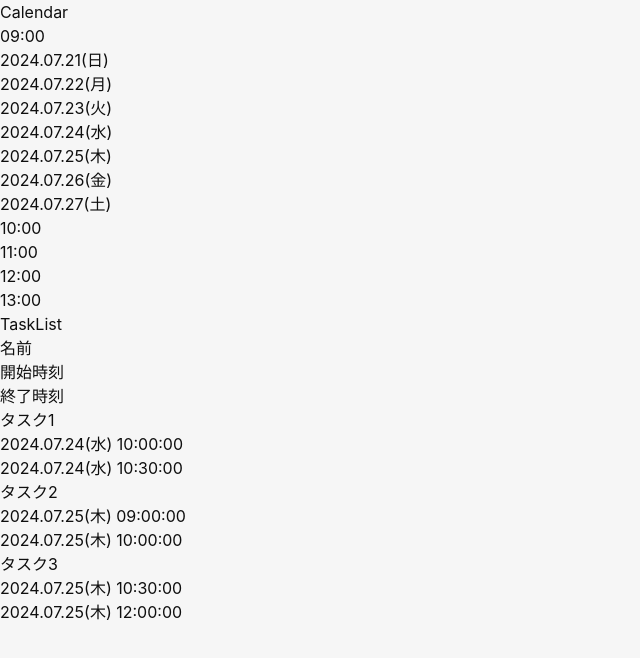
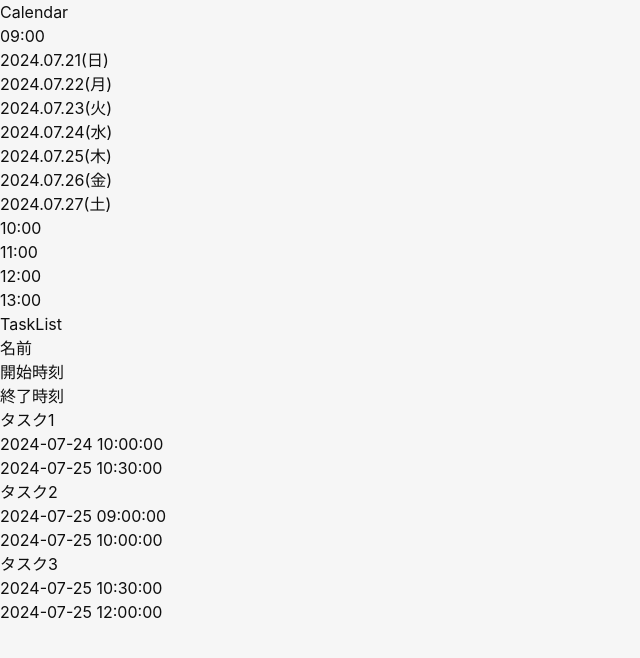
Before and after one commit to byrschcrm/tauri-app, a React (Vite) app: page / in a window 1280 px wide. Shown: the top 658 px of the page, without its empty margins (0-640 px from the left). Built offline with nearby package versions, Linux system fonts and the light colour scheme.

Commit message:
Day.jsインストール

```diff
--- a/package.json
+++ b/package.json
@@ -11,6 +11,7 @@
   },
   "dependencies": {
     "@tauri-apps/api": "^1",
+    "dayjs": "^1.11.12",
     "react": "^18.2.0",
     "react-dom": "^18.2.0"
   },
--- a/src/App.tsx
+++ b/src/App.tsx
@@ -2,6 +2,7 @@ import "./App.css";
 import { useState } from 'react';
 import Calendar from "./Calendar"
 import TaskList from "./TaskList";
+import dayjs from "dayjs";
 
 function App() {
   const [tasks, setTasks] = useState(getTasks())
@@ -22,9 +23,9 @@ function App() {
 
 const getTasks = () => {
   return [
-    { name: 'タスク1', start_date: '2024.07.24(水) 10:00:00', end_date: '2024.07.24(水) 10:30:00' },
-    { name: 'タスク2', start_date: '2024.07.25(木) 09:00:00', end_date: '2024.07.25(木) 10:00:00' },
-    { name: 'タスク3', start_date: '2024.07.25(木) 10:30:00', end_date: '2024.07.25(木) 12:00:00' },
+    { name: 'タスク1', start_date: dayjs('2024-07-24 10:00:00'), end_date: dayjs('2024-07-25 10:30:00') },
+    { name: 'タスク2', start_date: dayjs('2024-07-25 09:00:00'), end_date: dayjs('2024-07-25 10:00:00') },
+    { name: 'タスク3', start_date: dayjs('2024-07-25 10:30:00'), end_date: dayjs('2024-07-25 12:00:00') },
   ]
 }
 
--- a/src/TaskList.tsx
+++ b/src/TaskList.tsx
@@ -18,8 +18,8 @@ const TaskList: FC<Props> = (props) => {
                 tasks.flatMap((t) =>
                     <>
                         <div className="border border-gray-400 h-5" contentEditable={true}>{t.name}</div>
-                        <div className="border border-gray-400 h-5" contentEditable={true}>{t.start_date}</div>
-                        <div className="border border-gray-400 h-5" contentEditable={true}>{t.end_date}</div>
+                        <div className="border border-gray-400 h-5" contentEditable={true}>{t.start_date.format("YYYY-MM-DD HH:mm:ss")}</div>
+                        <div className="border border-gray-400 h-5" contentEditable={true}>{t.end_date.format("YYYY-MM-DD HH:mm:ss")}</div>
                     </>
                 )
             }
```
Also changed, not shown: 1 other file (tests, documents, lock files or other folders).
